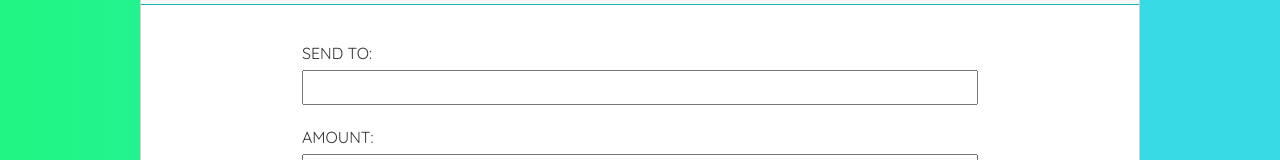
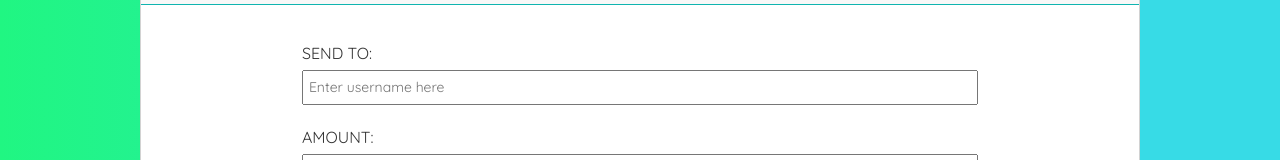
Before and after one commit to NotRelix/e-pitaka, a React (Vite) app in the folder client/: page /e-pitaka/send in a window 1280 px wide. Shown: the part 278-438 px from the top of the page. Built offline with nearby package versions, Linux system fonts and the light colour scheme; a web font is replaced by a local one.

Commit message:
feat: add placeholder in input box

```diff
--- a/client/src/pages/Send.jsx
+++ b/client/src/pages/Send.jsx
@@ -26,7 +26,7 @@ function Send() {
                 <label htmlFor="send-to" className="input-label">
                   SEND TO:
                 </label>
-                <input type="text" className="input-box" />
+                <input type="text" className="input-box" placeholder="Enter username here" />
               </div>
               <div className="send-input">
                 <label htmlFor="amount" className="input-label">
```
